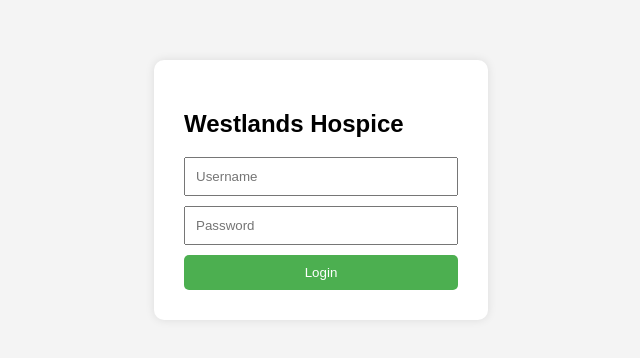
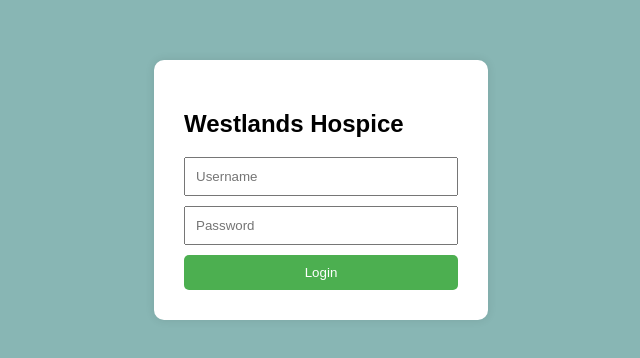
Before and after one commit to tyrictjones/fhir_project_mockup, a plain HTML site: page launch.html in a window 1280 px wide. Shown: the part 218-576 px from the top of the page, without its empty margins (319-959 px from the left). Drawn offline with Linux system fonts and the light colour scheme.

Commit message:
Update launch.html

```diff
--- a/launch.html
+++ b/launch.html
@@ -11,7 +11,7 @@
       height: 100vh;
       align-items: center;
       justify-content: center;
-      background-color: #f4f4f4;
+      background-color: #88B6B4;
     }
     .login-box {
       background: white;
```
